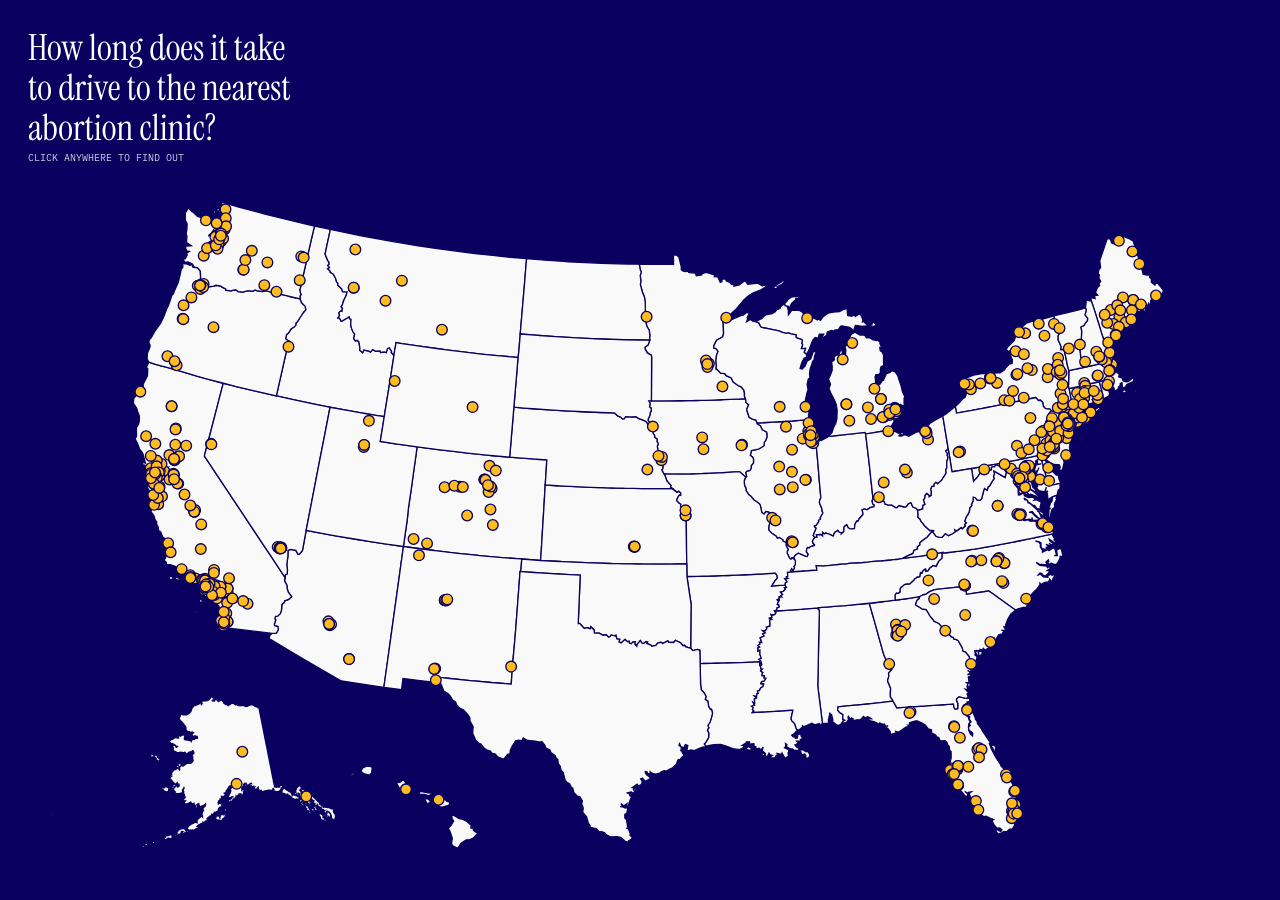
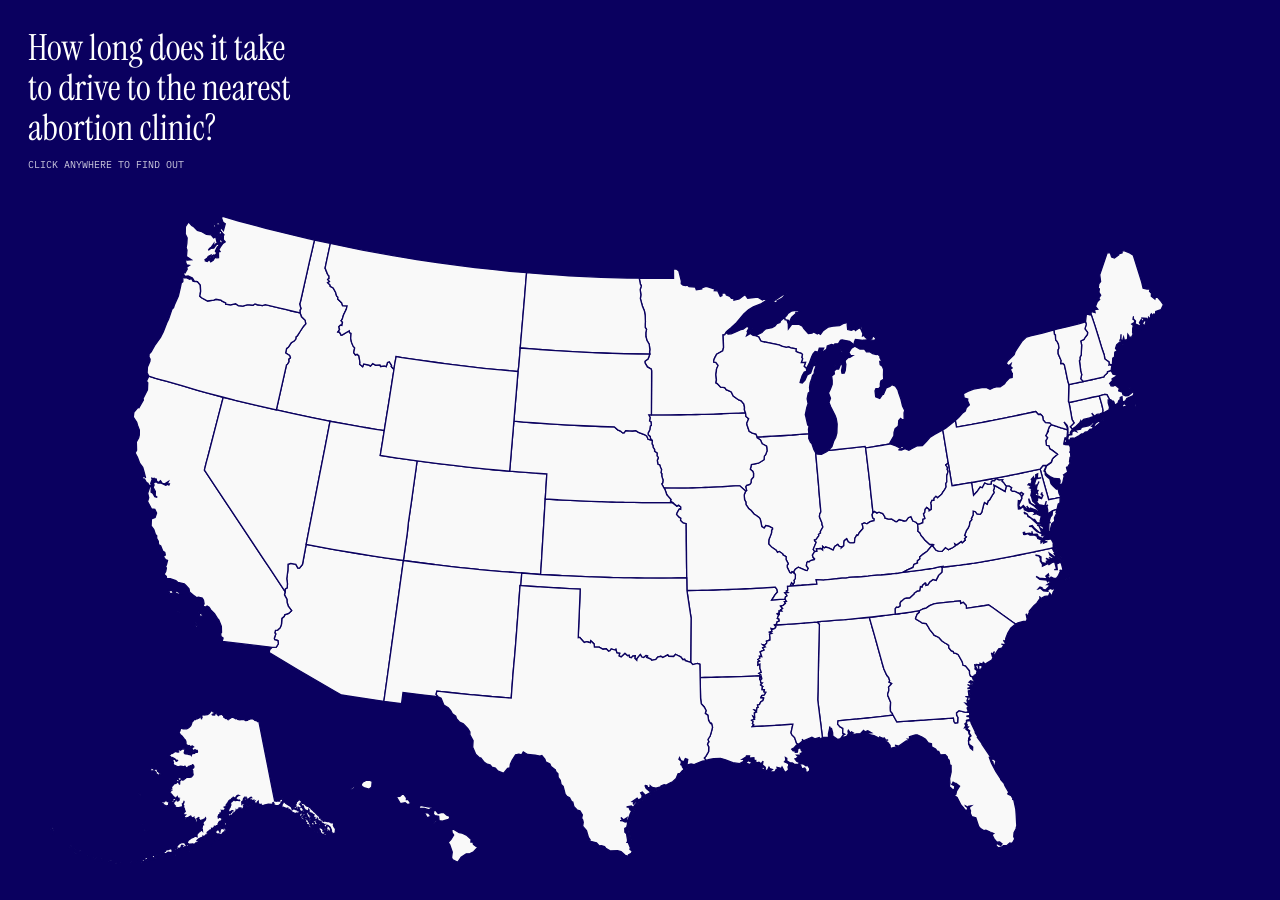
Before and after one commit to leviv/abortion-desert, a SvelteKit app: page / in a window 1280 px wide. Shown: the top 900 px of the page. Built offline with nearby package versions, Linux system fonts and the light colour scheme.

Commit message:
only show point closest to click

```diff
--- a/src/routes/+page.svelte
+++ b/src/routes/+page.svelte
@@ -8,13 +8,14 @@
 	import { geoDistance } from "d3-geo";
 
 	let chartElement: HTMLDivElement;
+	let closest = {};
+	let showText = false;
 
 	// Plot all of the states
 	const projection: d3.GeoProjection = geoAlbersUsa();
 	const path = d3.geoPath().projection(projection);
 	const states = feature(us as any, (us as any).objects.states).features;
-	let closest = {};
-	let showText = false;
+
 
 	// D3 code needs to be only onMount so we don't have perf issues
 	onMount(() => {
@@ -37,8 +38,27 @@
 				const clickedCoordinates = projection.invert!(d3.pointer(event));
 				console.log(clickedCoordinates);
 				closest = findShortestDistance(clinicPoints, clickedCoordinates);
+				closest = { ...closest };
 				console.log("Distance (km):", closest.minDistance);
 				console.log("Closest point:", closest.closestClinic);
+				console.log(showText);
+
+			chart.selectAll('.highlight').remove();
+
+			// Draw just the closest one
+			chart
+				.append('circle')
+				.datum(closest.closestClinic)
+				.attr('class', 'highlight')
+				.attr('r', 6)
+				.attr('fill', '#FFBC1F')
+				.attr('stroke', '#0A005F')
+				.attr('cx', function (coordinate) {
+					return projection(coordinate)[0]; // x coordinate / latitude
+				})
+				.attr('cy', function (coordinate) {
+					return projection(coordinate)[1]; // x coordinate / latitude
+				})
 			})
 			.classed('svg-content', true);
 
@@ -51,21 +71,6 @@
 			.attr('class', 'states')
 			.attr('d', path);
 
-
-		chart
-			.selectAll('circle')
-			.data(clinicPoints)
-			.enter()
-			.append('circle')
-			.attr('r', 4)
-			.attr('fill', '#FFBC1F')
-			.attr('stroke', '#0A005F')
-			.attr('cx', function (coordinate) {
-				return projection(coordinate)[0]; // x coordinate / latitude
-			})
-			.attr('cy', function (coordinate) {
-				return projection(coordinate)[1]; // y coordinate / longitude
-			});
 	});
 
 	function findShortestDistance(clinicPoints, clickedCoordinates) {
@@ -92,13 +97,12 @@
  <!-- Display map, display title here too -->
 <div class = "title">
 How long does it take to drive to the nearest abortion clinic?
-<div class = "caption"> CLICK ANYWHERE TO FIND OUT</div>
-</div>
-<div bind:this={chartElement} class="chart"></div>
-<div class = "title"> {#if showText}
+<p> CLICK ANYWHERE TO FIND OUT</p>
+{#if showText}
 	<p>THE CLOSEST CLINIC OFFERING ABORTION CARE IS A {closest.minDistance} MINUTE DRIVE AWAY.</p>
 	{/if}
 </div>
+<div bind:this={chartElement} class="chart"></div>
 
 
 
@@ -123,6 +127,7 @@ p {
 	line-height: 14px;
 	font-weight: 300;
 	letter-spacing: -2%;
+	opacity: 80%;
 }
 
 .title {
@@ -136,15 +141,4 @@ p {
 	letter-spacing: -2%;
 }
 
-.caption {
-	width: 280px;
-	font-family: "IBM Plex Mono";
-	font-weight: 400;
-	font-size: 10px;
-	line-height: 20px;
-	font-weight: 300;
-	letter-spacing: -2%;
-	opacity: 80%;
-}
-
 </style>
```
